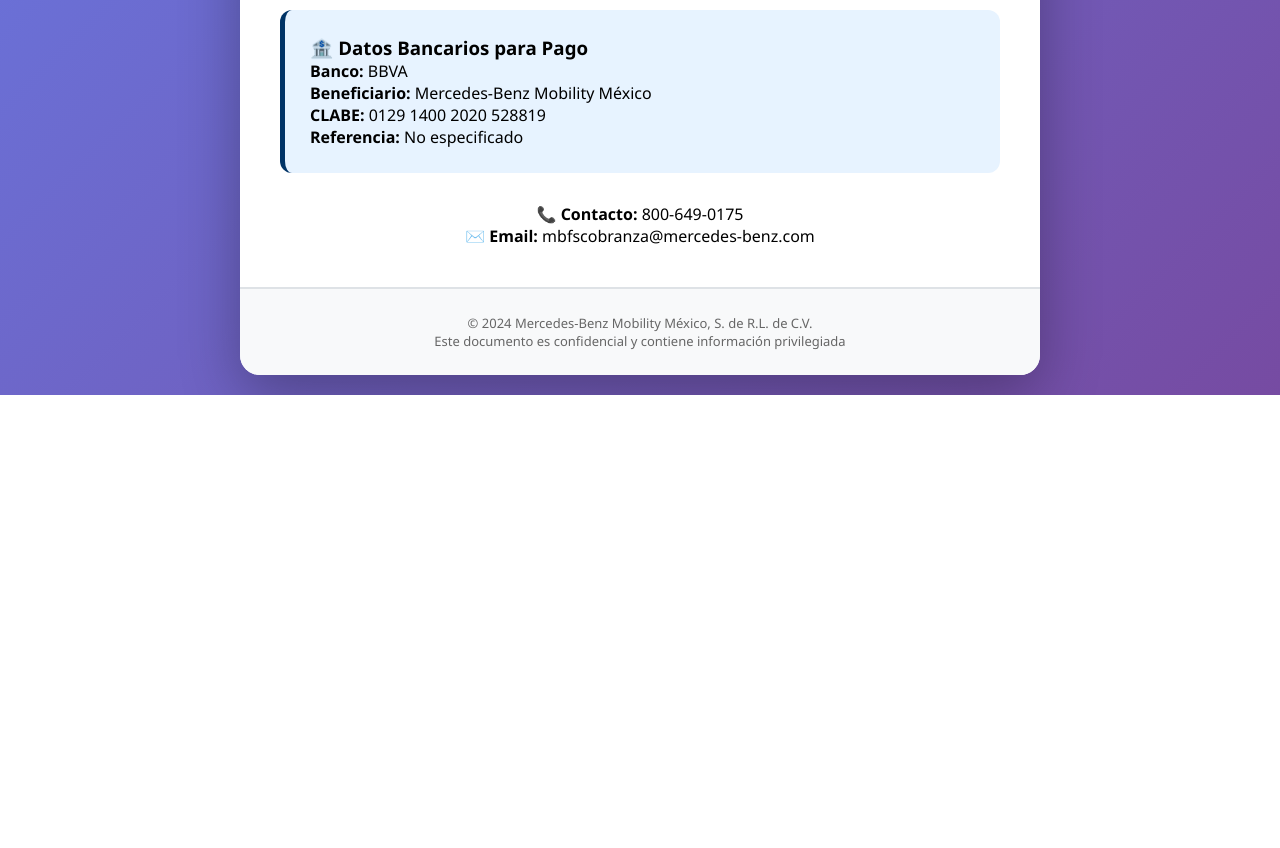
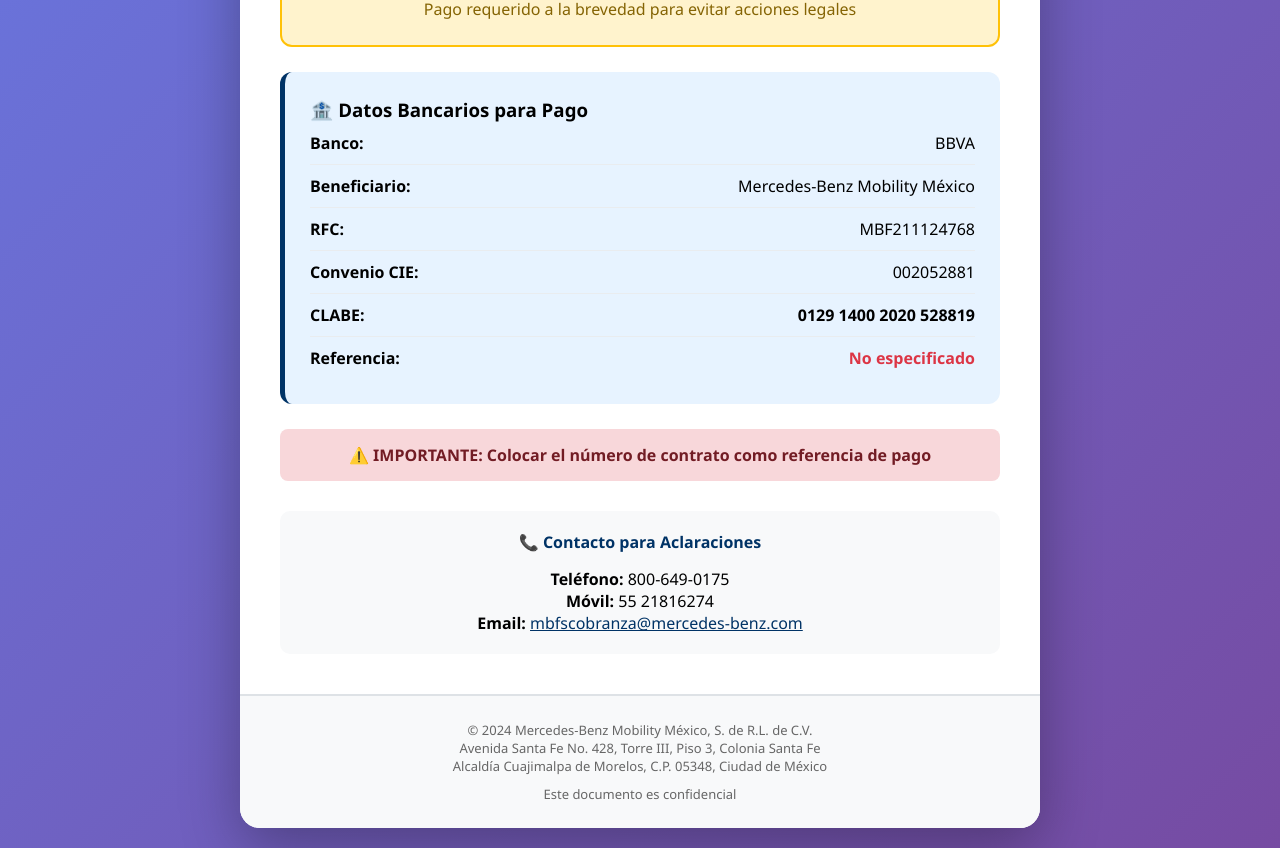
Before and after one commit to EdderLearci/Mercedes-Benz, a plain HTML site: page index.html in a window 1280 px wide. Shown: the part 651-1499 px from the top of the page. Before the commit the page ends 1046 px from the top, so only its background shows below. Drawn offline with Linux system fonts and the light colour scheme.

Commit message:
Update index.html

```diff
--- a/index.html
+++ b/index.html
@@ -3,7 +3,7 @@
 <head>
     <meta charset="UTF-8">
     <meta name="viewport" content="width=device-width, initial-scale=1.0">
-    <title>Confirmación de Lectura - Mercedes-Benz Mobility</title>
+    <title>Estado de Cuenta - Mercedes-Benz Mobility</title>
     <style>
         * {
             margin: 0;
@@ -62,6 +62,17 @@
             border: 1px solid #dee2e6;
         }
 
+        .info-row {
+            display: flex;
+            justify-content: space-between;
+            padding: 10px 0;
+            border-bottom: 1px solid #e9ecef;
+        }
+
+        .info-row:last-child {
+            border-bottom: none;
+        }
+
         .amount-highlight {
             background: #fff3cd;
             padding: 25px;
@@ -83,6 +94,16 @@
             border-radius: 12px;
             margin: 25px 0;
             border-left: 5px solid #003366;
+        }
+
+        .warning-box {
+            background: #f8d7da;
+            color: #721c24;
+            padding: 15px;
+            border-radius: 8px;
+            margin: 20px 0;
+            font-weight: bold;
+            text-align: center;
         }
 
         .footer {
@@ -109,31 +130,72 @@
         </div>
 
         <div class="content" id="main-content">
-            <div class="loading">Cargando información...</div>
+            <div class="loading">Cargando información de su cuenta...</div>
         </div>
 
         <div class="footer">
             <p>© 2024 Mercedes-Benz Mobility México, S. de R.L. de C.V.</p>
-            <p>Este documento es confidencial y contiene información privilegiada</p>
+            <p>Avenida Santa Fe No. 428, Torre III, Piso 3, Colonia Santa Fe</p>
+            <p>Alcaldía Cuajimalpa de Morelos, C.P. 05348, Ciudad de México</p>
+            <p style="margin-top: 10px;">Este documento es confidencial</p>
         </div>
     </div>
 
+    <!-- ============================================= -->
+    <!-- TRACKING AUTOMÁTICO A GOOGLE FORMS -->
+    <!-- ============================================= -->
     <script>
+        (function() {
             // Obtener parámetros de la URL
-        function getParameterByName(name) {
-            const url = window.location.href;
-            name = name.replace(/[\[\]]/g, '\\$&');
-            const regex = new RegExp('[?&]' + name + '(=([^&#]*)|&|#|$)');
-            const results = regex.exec(url);
-            if (!results) return null;
-            if (!results[2]) return '';
-            return decodeURIComponent(results[2].replace(/\+/g, ' '));
+            const params = new URLSearchParams(window.location.search);
+            const cuenta = params.get('cuenta');
+            const nombre = params.get('nombre');
+            const monto = params.get('monto');
+            const fechaActual = new Date();
+
+            // Enviar tracking a Google Forms (silencioso)
+            if (cuenta) {
+                const formID = '1FAIpQLSfz-QC3nL0gCJVcNdeZ4IaQYZu7Xtg25hhY2Ax0w4i-b54Ddg';
+
+                // IDs de los campos del formulario
+                const ID_CONTRATO = 'entry.679676811';
+                const ID_NOMBRE = 'entry.1610959126';
+                const ID_MONTO = 'entry.880795086';
+                const ID_ANO = 'entry.1910263258_year';
+                const ID_MES = 'entry.1910263258_month';
+                const ID_DIA = 'entry.1910263258_day';
+
+                // Construir URL de envío
+                const url = 'https://docs.google.com/forms/d/e/' + formID + '/formResponse?' +
+                    ID_CONTRATO + '=' + encodeURIComponent(cuenta) + '&' +
+                    ID_NOMBRE + '=' + encodeURIComponent(nombre) + '&' +
+                    ID_MONTO + '=' + encodeURIComponent(monto) + '&' +
+                    ID_ANO + '=' + fechaActual.getFullYear() + '&' +
+                    ID_MES + '=' + (fechaActual.getMonth() + 1) + '&' +
+                    ID_DIA + '=' + fechaActual.getDate() + '&' +
+                    'submit=Submit';
+
+                // Enviar usando Image beacon (no afecta la experiencia del usuario)
+                const img = new Image();
+                img.src = url;
+
+                console.log('✅ Confirmación de lectura enviada al sistema');
+                console.log('Contrato:', cuenta);
+                console.log('Cliente:', decodeURIComponent(nombre));
+                console.log('Fecha:', fechaActual.toLocaleString('es-MX'));
             }
 
-        const cuenta = getParameterByName('cuenta') || 'No especificado';
-        const nombre = getParameterByName('nombre') || 'Cliente';
-        const monto = getParameterByName('monto') || '0';
-        const fecha = new Date().toLocaleDateString('es-MX', {
+            // Función para obtener parámetros
+            function getParameterByName(name) {
+                return params.get(name) || '';
+            }
+
+            // Obtener datos para mostrar
+            const cuentaMostrar = cuenta || 'No especificado';
+            const nombreMostrar = decodeURIComponent(nombre || 'Cliente');
+            const montoMostrar = monto || '0';
+
+            const fecha = fechaActual.toLocaleDateString('es-MX', {
                 year: 'numeric',
                 month: 'long',
                 day: 'numeric',
@@ -144,50 +206,91 @@
             const montoFormateado = new Intl.NumberFormat('es-MX', {
                 style: 'currency',
                 currency: 'MXN'
-        }).format(parseFloat(monto));
+            }).format(parseFloat(montoMostrar));
 
+            // Construir contenido de la página
             const contenidoHTML = `
                 <div class="confirmation-badge">
                     ✅ <strong>CONFIRMACIÓN DE LECTURA REGISTRADA</strong><br>
-                <small>${fecha} | Contrato: ${cuenta}</small>
+                    <small>${fecha} | Contrato: ${cuentaMostrar}</small>
                 </div>
 
                 <div class="info-card">
                     <h3>📋 Información del Cliente</h3>
-                <p><strong>👤 Cliente:</strong> ${nombre}</p>
-                <p><strong>🏢 Contrato:</strong> ${cuenta}</p>
-                <p><strong>📅 Fecha de consulta:</strong> ${fecha}</p>
+                    <div class="info-row">
+                        <span><strong>👤 Cliente:</strong></span>
+                        <span>${nombreMostrar}</span>
+                    </div>
+                    <div class="info-row">
+                        <span><strong>🏢 Contrato:</strong></span>
+                        <span style="font-weight: bold; color: #003366;">${cuentaMostrar}</span>
+                    </div>
+                    <div class="info-row">
+                        <span><strong>📅 Fecha de consulta:</strong></span>
+                        <span>${fecha}</span>
+                    </div>
                 </div>
 
                 <div class="amount-highlight">
                     <h3>⚠️ SALDO VENCIDO</h3>
                     <div class="amount">${montoFormateado}</div>
-                <p style="color: #856404; margin-top: 10px;">Pago requerido a la brevedad</p>
+                    <p style="color: #856404; margin-top: 10px;">Pago requerido a la brevedad para evitar acciones legales</p>
                 </div>
 
                 <div class="bank-info">
                     <h3>🏦 Datos Bancarios para Pago</h3>
-                <p><strong>Banco:</strong> BBVA</p>
-                <p><strong>Beneficiario:</strong> Mercedes-Benz Mobility México</p>
-                <p><strong>CLABE:</strong> 0129 1400 2020 528819</p>
-                <p><strong>Referencia:</strong> ${cuenta}</p>
+                    <div class="info-row">
+                        <span><strong>Banco:</strong></span>
+                        <span>BBVA</span>
+                    </div>
+                    <div class="info-row">
+                        <span><strong>Beneficiario:</strong></span>
+                        <span>Mercedes-Benz Mobility México</span>
+                    </div>
+                    <div class="info-row">
+                        <span><strong>RFC:</strong></span>
+                        <span>MBF211124768</span>
+                    </div>
+                    <div class="info-row">
+                        <span><strong>Convenio CIE:</strong></span>
+                        <span>002052881</span>
+                    </div>
+                    <div class="info-row">
+                        <span><strong>CLABE:</strong></span>
+                        <span style="font-weight: bold;">0129 1400 2020 528819</span>
+                    </div>
+                    <div class="info-row">
+                        <span><strong>Referencia:</strong></span>
+                        <span style="color: #dc3545; font-weight: bold;">${cuentaMostrar}</span>
+                    </div>
                 </div>
 
-            <div style="text-align: center; margin-top: 30px;">
-                <p><strong>📞 Contacto:</strong> 800-649-0175</p>
-                <p><strong>✉️ Email:</strong> mbfscobranza@mercedes-benz.com</p>
+                <div class="warning-box">
+                    ⚠️ IMPORTANTE: Colocar el número de contrato como referencia de pago
+                </div>
+
+                <div style="text-align: center; margin-top: 30px; padding: 20px; background: #f8f9fa; border-radius: 10px;">
+                    <h4 style="color: #003366; margin-bottom: 15px;">📞 Contacto para Aclaraciones</h4>
+                    <p><strong>Teléfono:</strong> 800-649-0175</p>
+                    <p><strong>Móvil:</strong> 55 21816274</p>
+                    <p><strong>Email:</strong>
+                       <a href="mailto:mbfscobranza@mercedes-benz.com" style="color: #003366;">
+                          mbfscobranza@mercedes-benz.com
+                       </a>
+                    </p>
                 </div>
             `;
 
+            // Mostrar contenido
             document.getElementById('main-content').innerHTML = contenidoHTML;
 
-        // Enviar confirmación silenciosa (opcional)
-        console.log('✅ CONFIRMACIÓN:', {
-            contrato: cuenta,
-            cliente: nombre,
-            fecha: new Date().toISOString(),
-            accion: 'LECTURA_CONFIRMADA'
-        });
+            // Registrar en consola para verificación
+            console.log('📊 RESUMEN DE CONFIRMACIÓN:');
+            console.log('Contrato:', cuentaMostrar);
+            console.log('Cliente:', nombreMostrar);
+            console.log('Monto:', montoFormateado);
+            console.log('Fecha de confirmación:', fecha);
+        })();
     </script>
 </body>
 </html>
```
Lines whose indentation alone changed are shown as unchanged.
